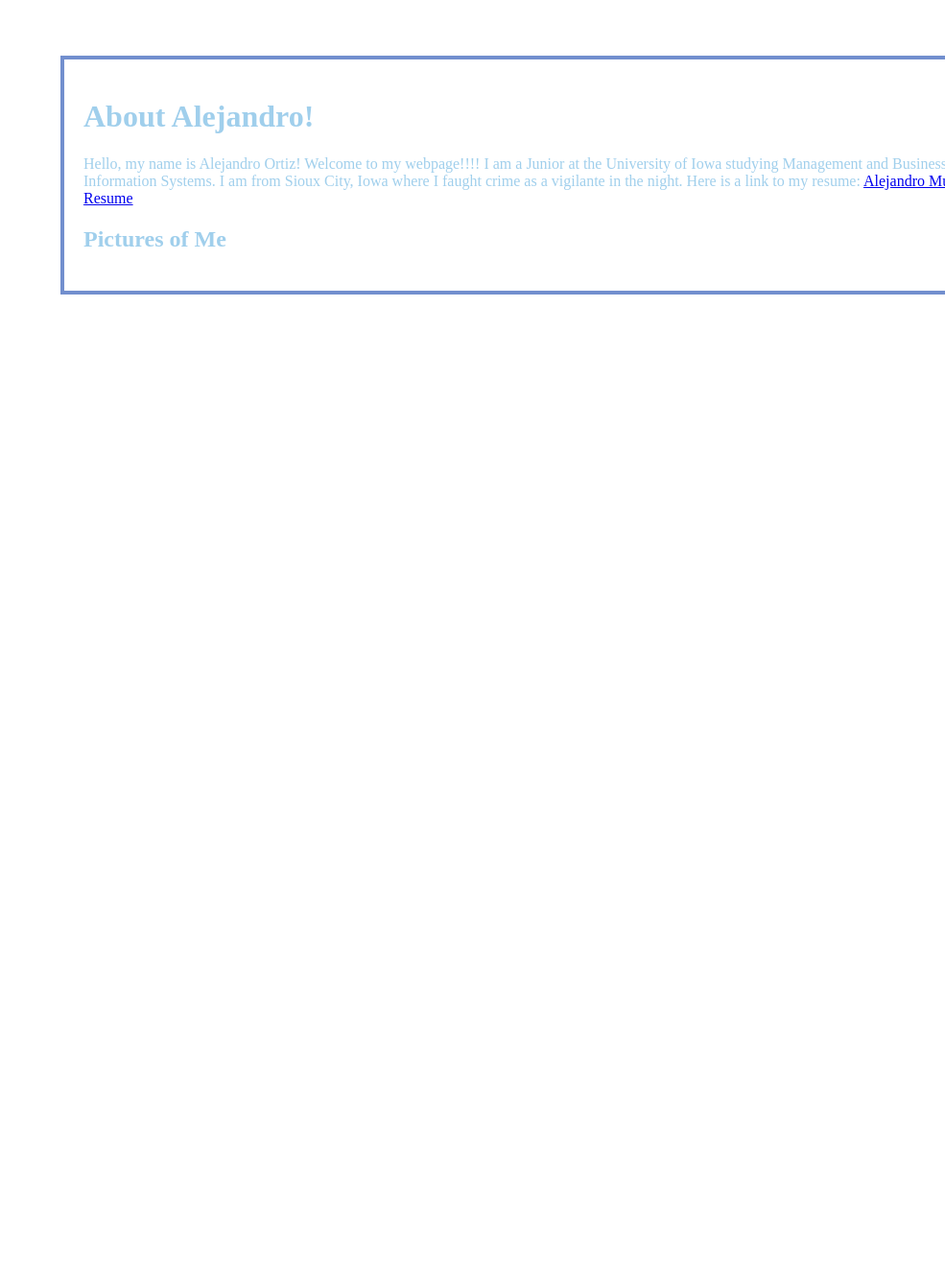
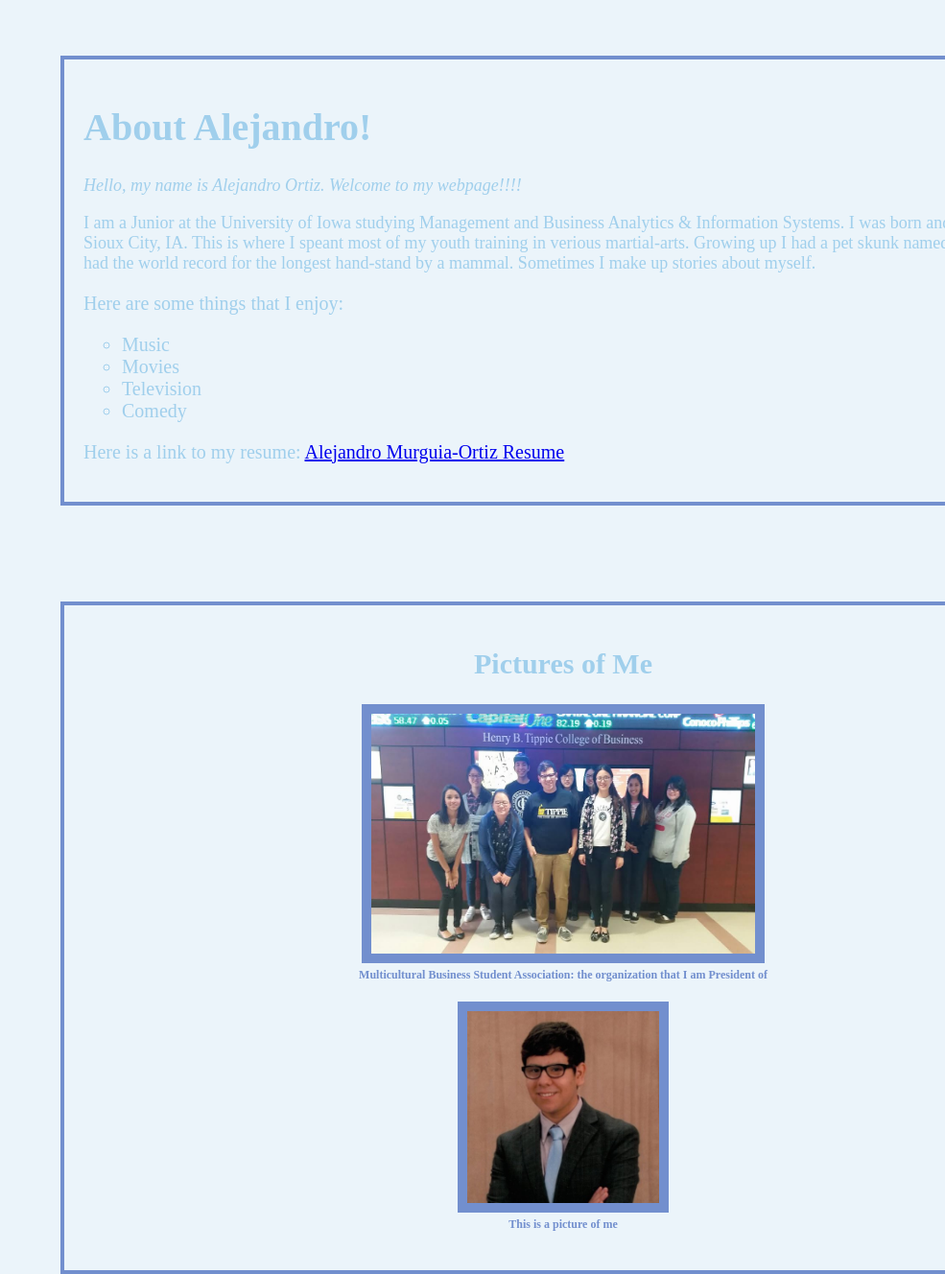
Before and after one commit to ale-ortiz/HW2, a plain HTML site: page index.html in a window 1280 px wide. Shown: the top 1328 px of the page at 96% size, without its empty margins (295-1280 px from the left). Before the commit the page ends 800 px from the top, so only its background shows below. Drawn offline with Linux system fonts and the light colour scheme.

Commit message:
Added resume to Resume page and formatted accordingly. Created a style css file for the index page. Addd tool tips to photos and added an html list to index page. Misc formatting.

```diff
--- a/index.html
+++ b/index.html
@@ -1,39 +1,55 @@
 <!DOCTYPE html>
 <html>
-                          <head><title> Index </title>
+                          <head><title> Index </title></head>
 
-  <style type="text/css">
-			body {
-			color: #A0CFEC;
-			background-color: #728FCE
-			font-size: 15pt;
-			font-family: Veranda; Geneva, Arial, Halvetica, sans-serif;
-			}
+	 <link rel="stylesheet" type="text/css" href="mystyle.css">
 
-
-
-			</style>
-
-	</head>
   <body>
 
 	  <div style="border:4px solid #728FCE; width: 1000px; padding: 20px;
 				margin-right:200px; margin-top: 50px; margin-bottom: 50px; margin-left:350px; float:left;">
+
+		<h1> About Alejandro! </h1>
+
+		<p class="paragraph1">
+			Hello, my name is Alejandro Ortiz. Welcome to my webpage!!!!
+		</p>
+
+		<p class="paragraph2">
+		I am a Junior at the University of Iowa studying Management and Business Analytics & Information Systems.
+			I was born and raised in Sioux City, IA. This is where I speant most of my youth training in verious martial-arts. Growing up I had a pet skunk named Evelyn who had the world record for the longest hand-stand by a mammal. Sometimes I make up stories about myself.
+		</p>
+
 		<p>
-			<h1> About Alejandro! </h1>
-			Hello, my name is Alejandro Ortiz! Welcome to my webpage!!!! I am a Junior at the University of Iowa studying Management and Business Analytics & Information Systems.
-			I am from Sioux City, Iowa where I faught crime as a vigilante in the night.
+		Here are some things that I enjoy:
+			<ul style="list-style-type:circle">
+			  <li>Music</li>
+			   <li>Movies</li>
+			  <li>Television</li>
+			  <li>Comedy</li>
+			</ul>
+		</p>
+
+		<p>
+			Here is a link to my resume: <a href="resume.html" title="Resume Page">Alejandro Murguia-Ortiz Resume</a>
+		</p>
+
+	</div>
+	<div align="center" style="border:4px solid #728FCE; width: 1000px; padding: 20px;
+				margin-right:200px; margin-top: 50px; margin-bottom: 50px; margin-left:350px; float:left;">
 
 
-			Here is a link to my resume: <a href="resume.html">Alejandro Murguia-Ortiz Resume</a>
+	<h2> Pictures of Me </h2>
 
-		</p>
+		<figure>
+			<img style='border:10px solid #728FCE' src="MBSA.jpg" title="MBSA" Width = 400px Height=250px >
+			<figcaption style='font-weight: bold; font-size: 12px; color: #728FCE' >Multicultural Business Student Association: the organization that I am President of</figcaption>
+		</figure>
 
-		<p style=“color:red”>
-			<h2> Pictures of Me </h2>
-
-
-		</p>
+		<figure>
+			<img style='border:10px solid #728FCE' src="Me.jpg" title="Me" Width = 200px Height=200px >
+			<figcaption style='font-weight: bold; font-size: 12px; color: #728FCE' >This is a picture of me</figcaption>
+		</figure>
 
 	</div>
 
--- /dev/null
+++ b/mystyle.css
@@ -0,0 +1,14 @@
+body {
+			color: #A0CFEC;
+			background-color: #EBF4FA;
+			font-size: 15pt;
+			font-family: Veranda; Geneva, Arial, Halvetica, sans-serif;
+			}
+
+			.paragraph1 {
+				font-size: 18px;
+				font-style: oblique;
+				}
+			.paragraph2 {
+				font-size: 18px;
+				}
```
Also changed, not shown: resume.html (+20 -2 lines), 1 other file.
